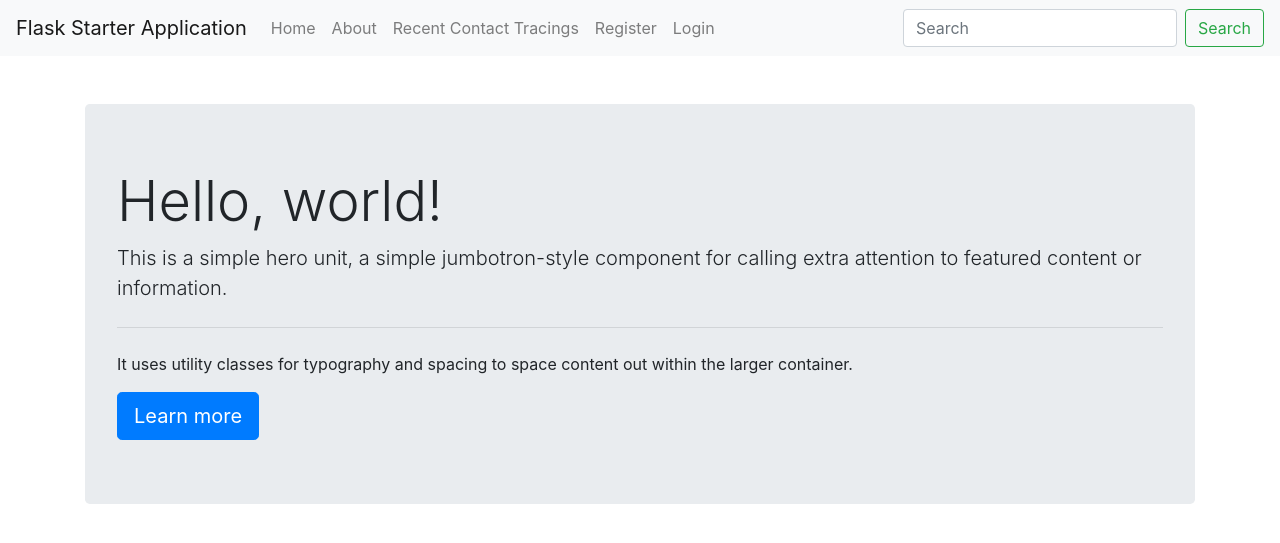
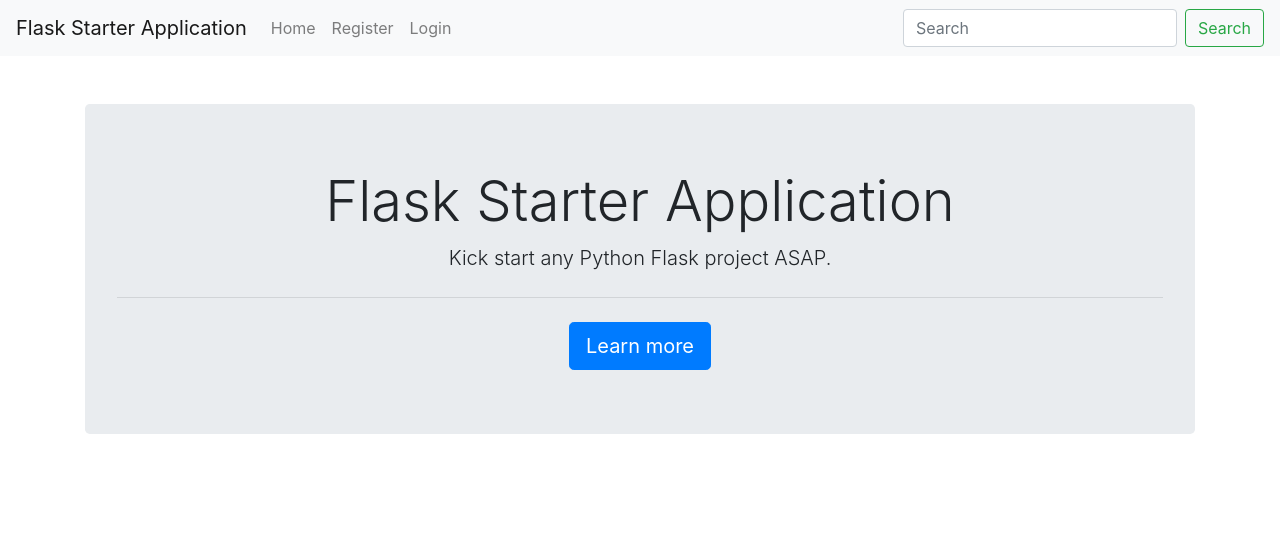
Before and after one commit to MartMbithi/Py-Flask-Starter, a Flask app: page / in a window 1280 px wide. Shown: the top 543 px of the page. Run offline with Flask 2, Linux system fonts and the light colour scheme; some libraries are stand-ins or nearby versions.

Commit message:
Refactored Navigation

```diff
--- a/templates/partials/_navigation.html
+++ b/templates/partials/_navigation.html
@@ -8,12 +8,6 @@
       <ul class="navbar-nav mr-auto">
         <li class="nav-item">
           <a class="nav-link" href="/">Home</a>
-        </li>
-        <li class="nav-item">
-            <a class="nav-link" href="/about">About</a>
-        </li>
-        <li class="nav-item">
-            <a class="nav-link" href="/contact_tracings">Recent Contact Tracings</a>
         </li>
 
         <ul class="nav navbar-nav navbar-right">
--- a/templates/welcome.html
+++ b/templates/welcome.html
@@ -2,13 +2,11 @@
 
 {% block body %}
 <div class="container">
-    <div class="jumbotron">
-        <h1 class="display-4">Hello, world!</h1>
-        <p class="lead">This is a simple hero unit, a simple jumbotron-style component for calling extra attention to
-            featured content or information.</p>
+    <div class="jumbotron text-center">
+        <h1 class="display-4 text-center">Flask Starter Application</h1>
+        <p class="lead ">Kick start any Python Flask project ASAP.</p>
         <hr class="my-4">
-        <p>It uses utility classes for typography and spacing to space content out within the larger container.</p>
-        <a class="btn btn-primary btn-lg" href="#" role="button">Learn more</a>
+        <a class="btn btn-primary btn-lg" href="https://flask.palletsprojects.com/en/1.1.x/" target="_blank" role="button">Learn more</a>
     </div>
 </div>
 {% endblock %}
```
